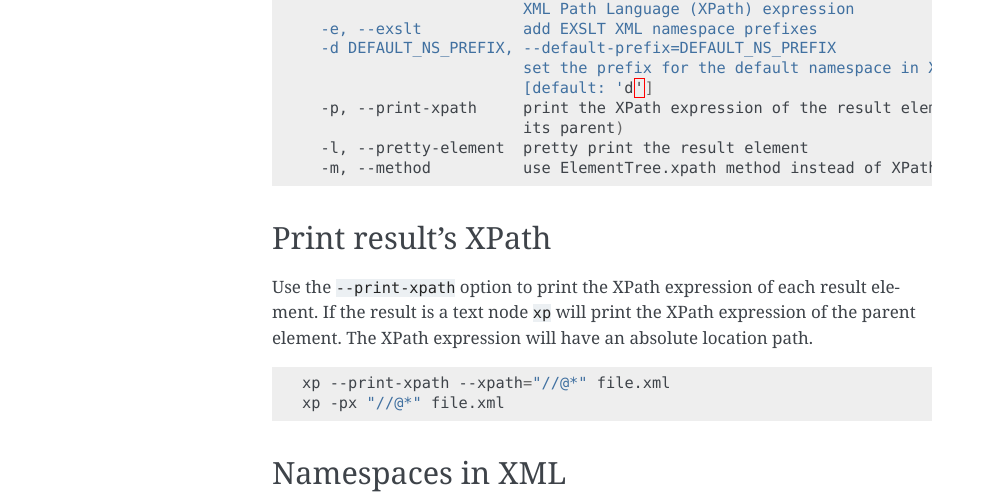
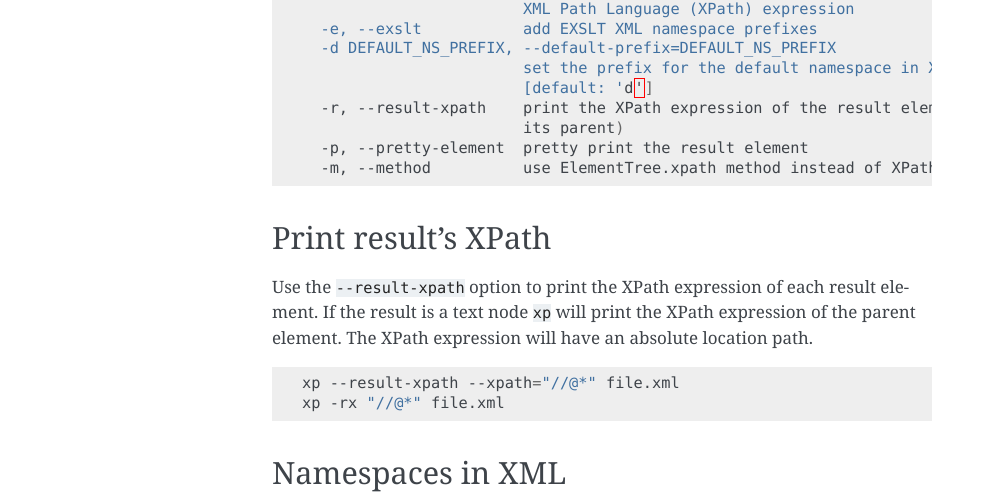
Before and after one commit to peteradrichem/Xul, a Sphinx documentation site: the page built from docs/xp.rst, in a window 1280 px wide. Shown: the part 765-1266 px from the top of the page, without its empty margins (148-1140 px from the left). Built offline with Sphinx 7.4.7, drawn with Linux system fonts in a browser that asks for light colours.

Commit message:
Renamed --print-xpath option to --result-xpath

```diff
--- a/docs/xp.rst
+++ b/docs/xp.rst
@@ -50,21 +50,21 @@ Options
      -d DEFAULT_NS_PREFIX, --default-prefix=DEFAULT_NS_PREFIX
                            set the prefix for the default namespace in XPath
                            [default: 'd']
-     -p, --print-xpath     print the XPath expression of the result element (or
+     -r, --result-xpath    print the XPath expression of the result element (or
                            its parent)
-     -l, --pretty-element  pretty print the result element
+     -p, --pretty-element  pretty print the result element
      -m, --method          use ElementTree.xpath method instead of XPath class
 
 Print result's XPath
 --------------------
-Use the ``--print-xpath`` option to print the XPath expression of each result element.
+Use the ``--result-xpath`` option to print the XPath expression of each result element.
 If the result is a text node ``xp`` will print the XPath expression of the parent element.
 The XPath expression will have an absolute location path.
 
 .. sourcecode:: bash
 
-   xp --print-xpath --xpath="//@*" file.xml
-   xp -px "//@*" file.xml
+   xp --result-xpath --xpath="//@*" file.xml
+   xp -rx "//@*" file.xml
 
 Namespaces in XML
 -----------------
```
Also changed, not shown: 1 other file.
